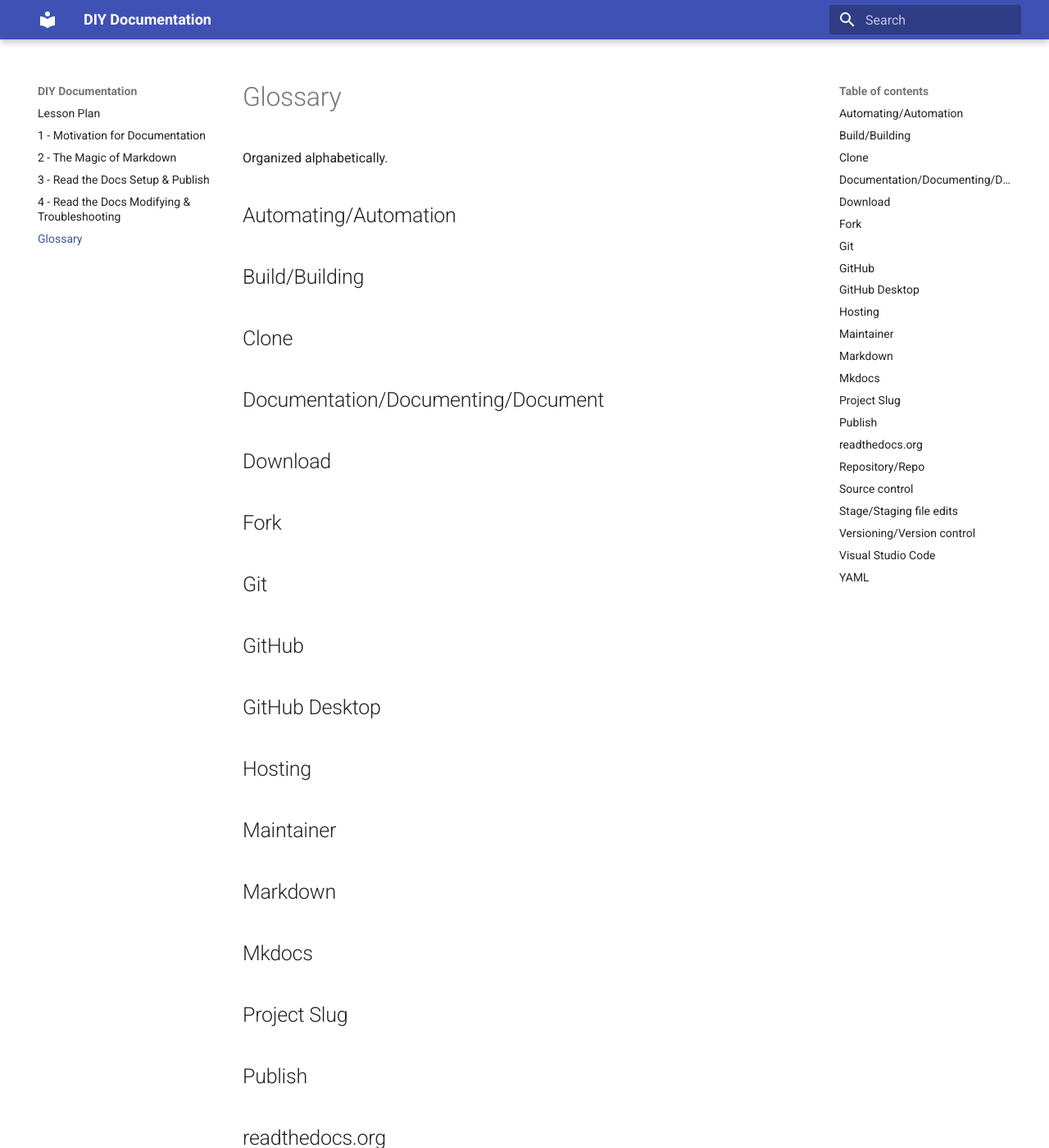
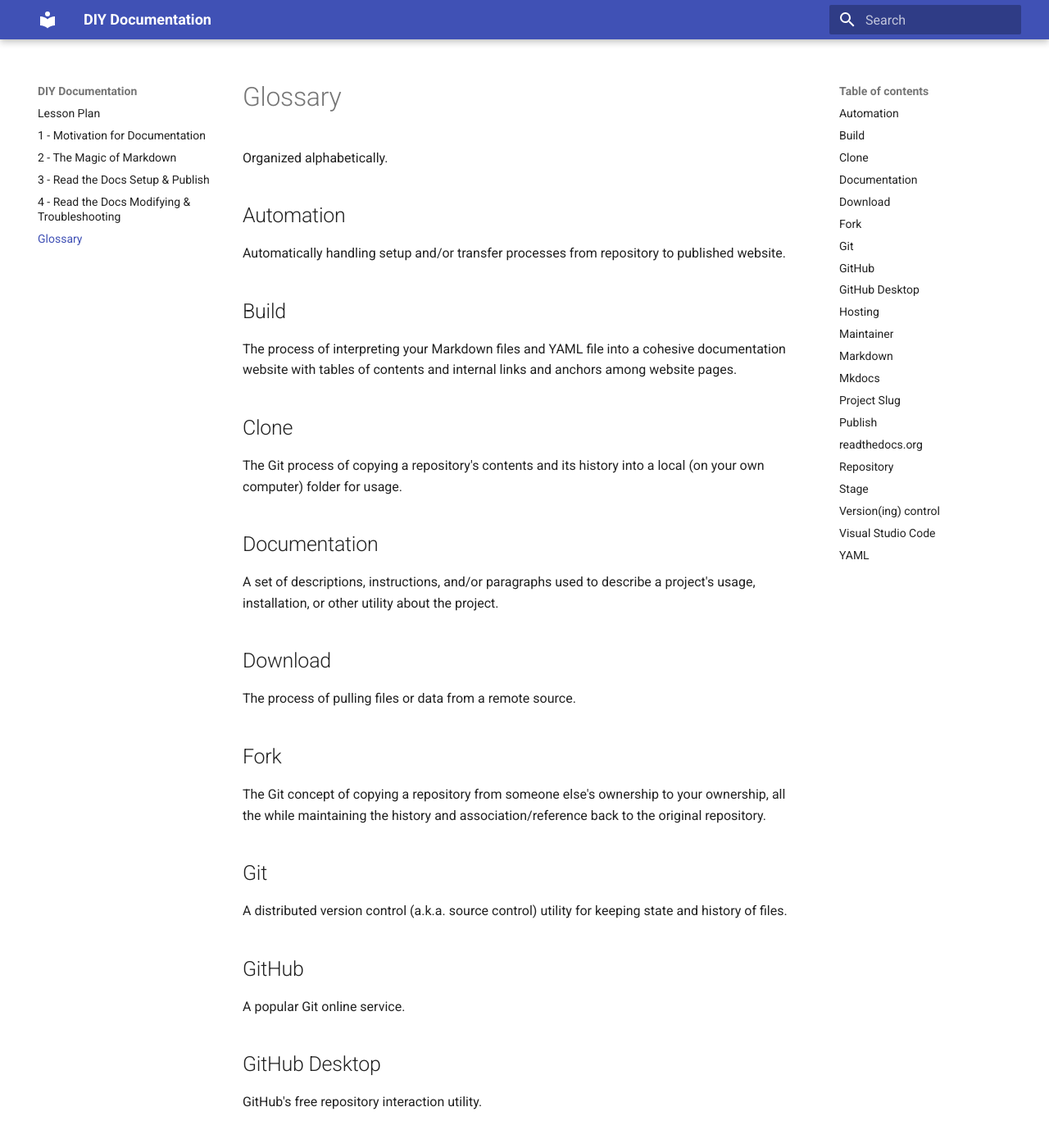
Before and after one commit to rchampieux/diy-documentation, an MkDocs documentation site: the page built from docs/glossary.md, in a window 1280 px wide and 1400 px high. Shown: the whole window at 82% size. Built offline with MkDocs 1.6.1 and Material for MkDocs 9.7.7, drawn with Linux system fonts in a browser that asks for light colours; old or Windows-style settings are respelled for this version of MkDocs; some of the changed text lies outside the part shown.

Commit message:
Update glossary.md
First update to the glossary.  Hoping for feedback.

```diff
--- a/docs/glossary.md
+++ b/docs/glossary.md
@@ -2,48 +2,86 @@
 
 Organized alphabetically.
 
-## Automating/Automation
+## Automation
 
-## Build/Building
+Automatically handling setup and/or transfer processes from repository to published website.
+
+## Build
+
+The process of interpreting your Markdown files and YAML file into a cohesive documentation website with tables of contents and internal links and anchors among website pages.
 
 ## Clone
 
-## Documentation/Documenting/Document
+The Git process of copying a repository's contents and its history into a local (on your own computer) folder for usage.
+
+## Documentation
+
+A set of descriptions, instructions, and/or paragraphs used to describe a project's usage, installation, or other utility about the project.
 
 ## Download
 
+The process of pulling files or data from a remote source.
+
 ## Fork
+
+The Git concept of copying a repository from someone else's ownership to your ownership, all the while maintaining the history and association/reference back to the original repository.
 
 ## Git
 
+A distributed version control (a.k.a. source control) utility for keeping state and history of files.
+
 ## GitHub
+
+A popular Git online service.
 
 ## GitHub Desktop
 
+GitHub's free repository interaction utility.
+
 ## Hosting
+
+Holding a public website online.
 
 ## Maintainer
 
+A readthedocs.org concept of a collaborator.  Someone else who can make edits to your readthedocs.org Project.
+
 ## Markdown
+
+A common markup language for doing basic documentation with an emphasis on content first, formatting later.
 
 ## Mkdocs
 
+A platform for rendering documentation as HTML websites from Markdown files.
+
 ## Project Slug
+
+The short name for your Read the Docs website address.  Your documentation website's address gets hosted as `project-slug.readthedocs.io` where `project-slug` is instead your chosen short project name.
 
 ## Publish
 
+To put a website out publicly.
+
 ## readthedocs.org
 
-## Repository/Repo
+A free website for hosting your documentation in a popular format.
 
-## Source control
+## Repository
 
-## Stage/Staging file edits
+A repository (a.k.a. repo) is a collection of version controlled files with an associated history.
 
-## Versioning/Version control
+## Stage
+
+The act in Git of preparing files to commit into repository history.
+
+## Version(ing) control
+
+Version control (a.k.a. source control)
 
 ## Visual Studio Code
 
+A free Microsoft software for doing code, documentation, and other text-based development across many platforms.
+
 ## YAML
 
-**YAML** = **Y**AML **A**in't **M**arkup **L**anguage
+**YAML** stands for **Y**AML **A**in't **M**arkup **L**anguage
```
